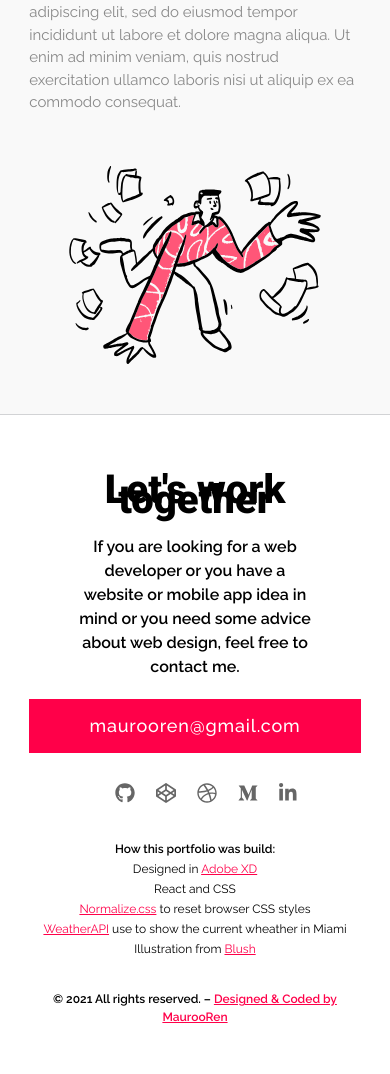
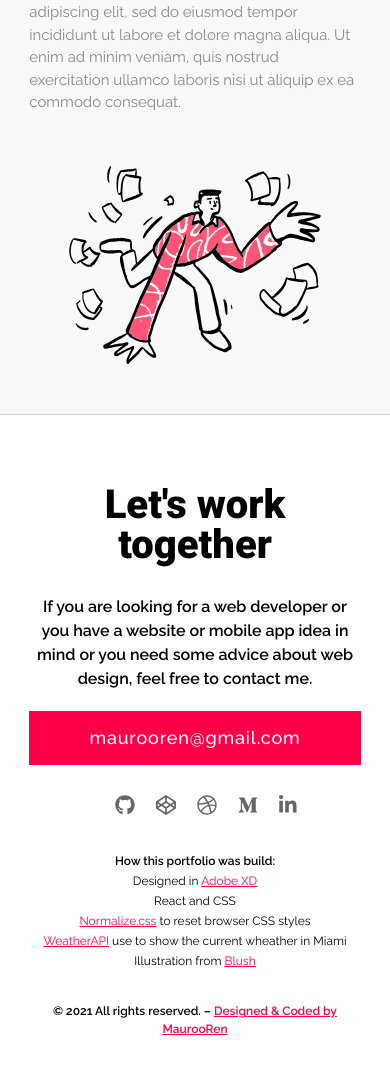
Before and after one commit to MaurooRen/maurooren-com-portfolio-react, a React (Create React App) app: page / in a window 390 px wide. Shown: the part 3707-4781 px from the top of the page. Built offline with nearby package versions, Linux system fonts and the light colour scheme; no server answers.

Commit message:
responsivenes of Footer fixed

```diff
--- a/src/layout/Footer.js
+++ b/src/layout/Footer.js
@@ -17,7 +17,7 @@ const FooterStyled = styled.footer`
         display: block;
         font-size: 4rem;
         font-weight: 900;
-        line-height: 1rem;
+        line-height: 4rem;
         margin-bottom: 3rem;
     }
     .container p:nth-child(2) {
@@ -25,7 +25,7 @@ const FooterStyled = styled.footer`
         margin: 0 auto 2rem;
         font-size: 1.6rem;
         font-weight: 600;
-        width: 70%;
+        width: 100%;
     }
     .container .icons-block .Icon {
         color: #666;
```
Also changed, not shown: 1 other file (tests, documents, lock files or other folders).
